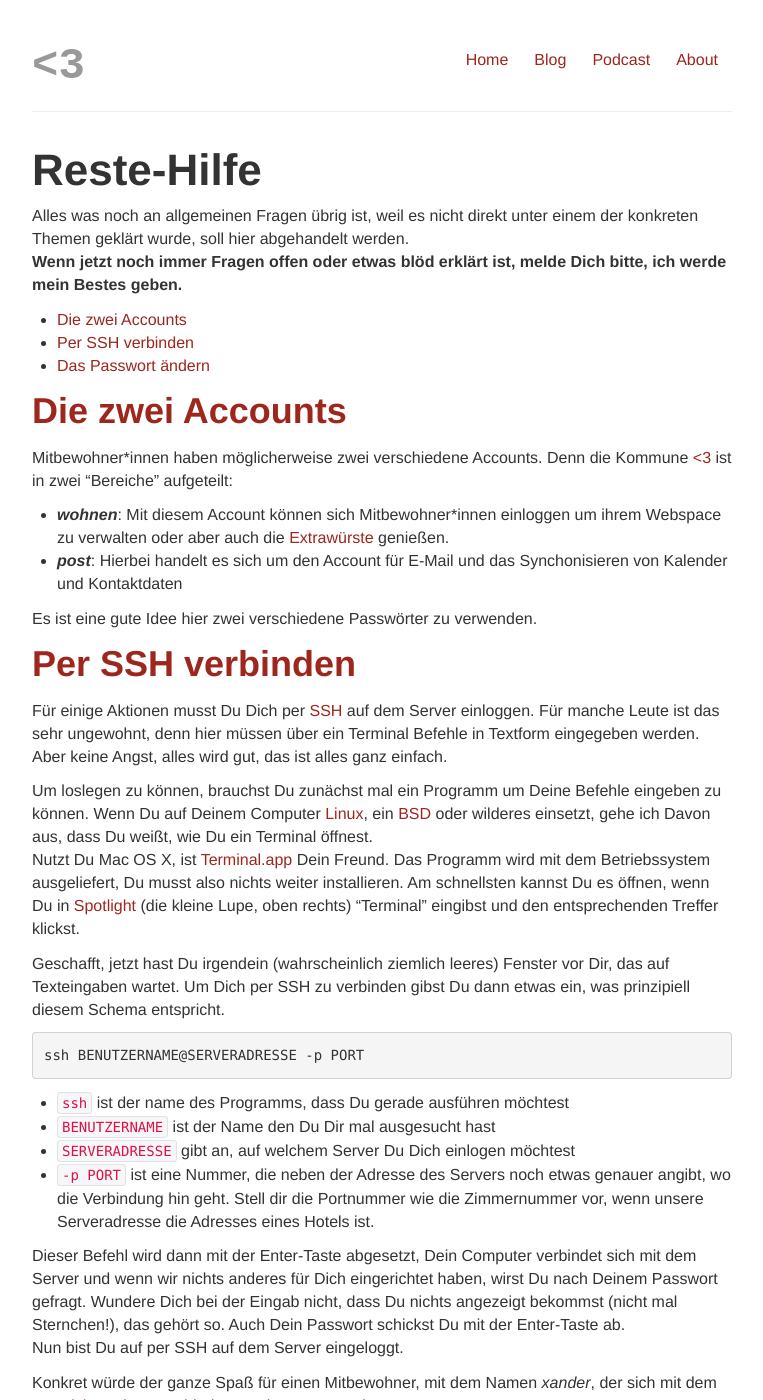
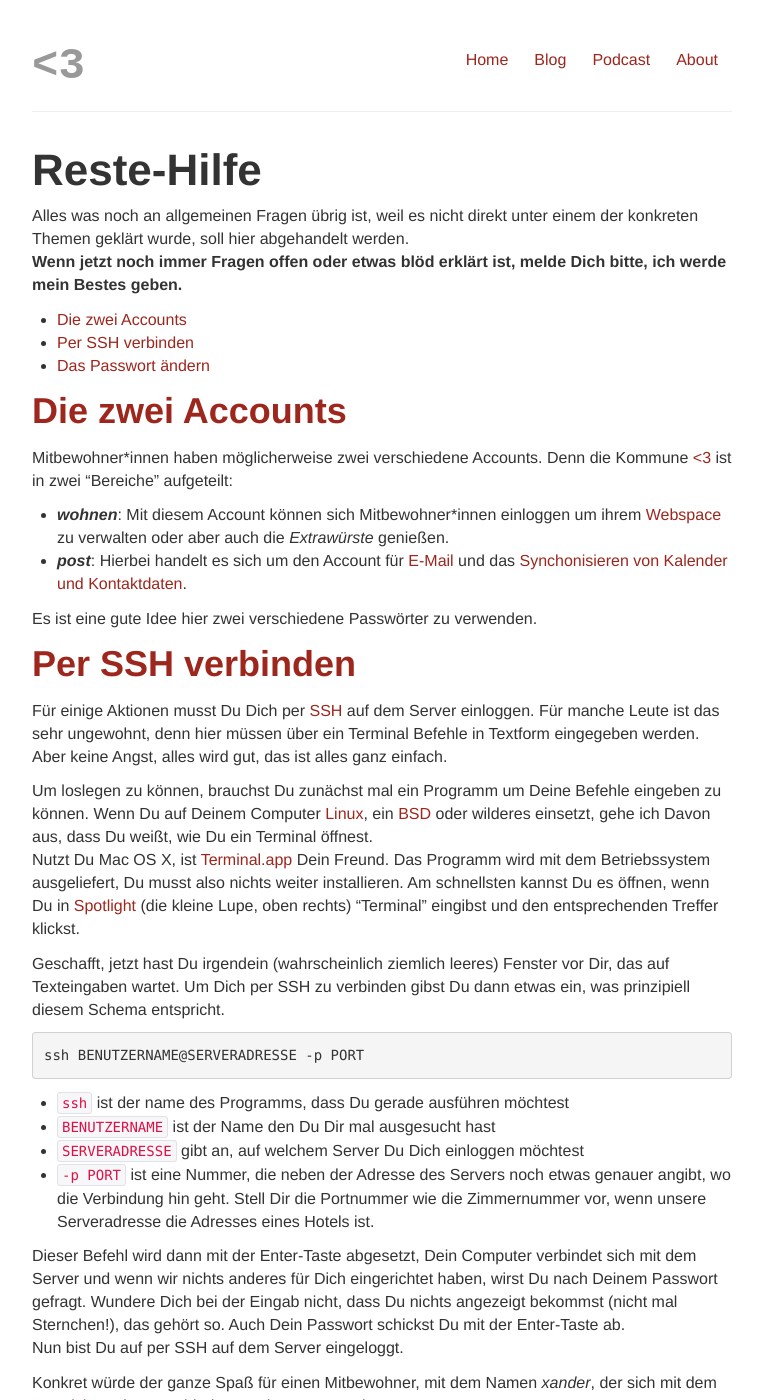
Before and after one commit to pattex/kleinerdrei.net, a Jekyll site: the page built from kommune/reste-hilfe.md, in a window 1280 px wide and 1400 px high. Shown: the whole window, without its empty margins (258-1021 px from the left). Built offline with Jekyll 4.4.1, drawn with Linux system fonts in a browser that asks for light colours.

Commit message:
Some minor changes.

```diff
--- a/kommune/reste-hilfe.md
+++ b/kommune/reste-hilfe.md
@@ -14,8 +14,8 @@ Alles was noch an allgemeinen Fragen übrig ist, weil es nicht direkt unter eine
 ## <a name="zwei-accounts">Die zwei Accounts</a>
 Mitbewohner\*innen haben möglicherweise zwei verschiedene Accounts. Denn die Kommune <span class="red-ish">&lt;3</span> ist in zwei "Bereiche" aufgeteilt:
 
-* ***wohnen***: Mit diesem Account können sich Mitbewohner\*innen einloggen um ihrem Webspace zu verwalten oder aber auch die [Extrawürste](/kommune/extrawurst) genießen.
-* ***post***: Hierbei handelt es sich um den Account für E-Mail und das Synchonisieren von Kalender und Kontaktdaten
+* ***wohnen***: Mit diesem Account können sich Mitbewohner\*innen einloggen um ihrem [Webspace](/kommune/web) zu verwalten oder aber auch die *Extrawürste* genießen.
+* ***post***: Hierbei handelt es sich um den Account für [E-Mail](kommune/email) und das [Synchonisieren von Kalender und Kontaktdaten](kommune/kontakt-kalender-sync).
 
 Es ist eine gute Idee hier zwei verschiedene Passwörter zu verwenden.
 
@@ -32,8 +32,8 @@ Geschafft, jetzt hast Du irgendein (wahrscheinlich ziemlich leeres) Fenster vor
 
 * <code>ssh</code> ist der name des Programms, dass Du gerade ausführen möchtest
 * <code>BENUTZERNAME</code> ist der Name den Du Dir mal ausgesucht hast
-* <code>SERVERADRESSE</code> gibt an, auf welchem Server Du Dich einlogen möchtest
-* <code>-p PORT</code> ist eine Nummer, die neben der Adresse des Servers noch etwas genauer angibt, wo die Verbindung hin geht. Stell dir die Portnummer wie die Zimmernummer vor, wenn unsere Serveradresse die Adresses eines Hotels ist.
+* <code>SERVERADRESSE</code> gibt an, auf welchem Server Du Dich einloggen möchtest
+* <code>-p PORT</code> ist eine Nummer, die neben der Adresse des Servers noch etwas genauer angibt, wo die Verbindung hin geht. Stell Dir die Portnummer wie die Zimmernummer vor, wenn unsere Serveradresse die Adresses eines Hotels ist.
 
 Dieser Befehl wird dann mit der Enter-Taste abgesetzt, Dein Computer verbindet sich mit dem Server und wenn wir nichts anderes für Dich eingerichtet haben, wirst Du nach Deinem Passwort gefragt. Wundere Dich bei der Eingab nicht, dass Du nichts angezeigt bekommst (nicht mal Sternchen!), das gehört so. Auch Dein Passwort schickst Du mit der Enter-Taste ab.
 Nun bist Du auf per SSH auf dem Server eingeloggt.
@@ -64,9 +64,7 @@ Are you sure you want to continue connecting (yes/no)? <span class="red-ish">yes
 Das hätte er dann mit *yes* bestätigt.
 Dann noch eine kleine Warnung…
 
-<pre>
-Warning: Permanently added 'wohnen.kleinerdrei.net,2a01:4f8:151:52c4::4201' (ECDSA) to the list of known hosts.
-</pre>
+    Warning: Permanently added 'wohnen.kleinerdrei.net,2a01:4f8:151:52c4::4201' (ECDSA) to the list of known hosts.
 
 …und er hätte dann auch in diesem Fall sein Passwort eingeben können.
 
```
Also changed, not shown: kommune/index.md (+2 -2 lines).
